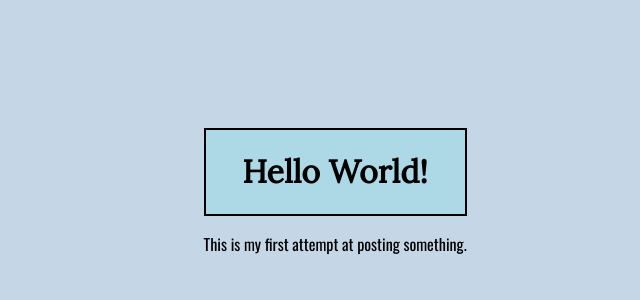
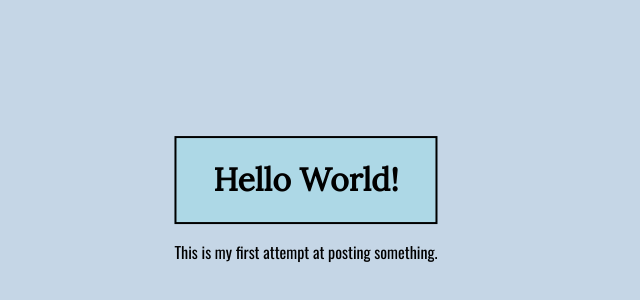
Before and after one commit to brianjfrom/hello-world, a plain HTML site: page index.html in a window 1280 px wide. Shown: the part 192-492 px from the top of the page, without its empty margins (334-974 px from the left). Drawn offline with nearby package versions, Linux system fonts and the light colour scheme.

Commit message:
Update index.html

```diff
--- a/index.html
+++ b/index.html
@@ -10,8 +10,9 @@
         margin: 0;
         padding: 0;
         position: absolute;
-        top: 40%;
-        left: 42%;
+        top: 50%;
+        left: 50%;
+        transform: translate(-50%, -50%);
       }
       .header {
         border: 2px solid black;
```
